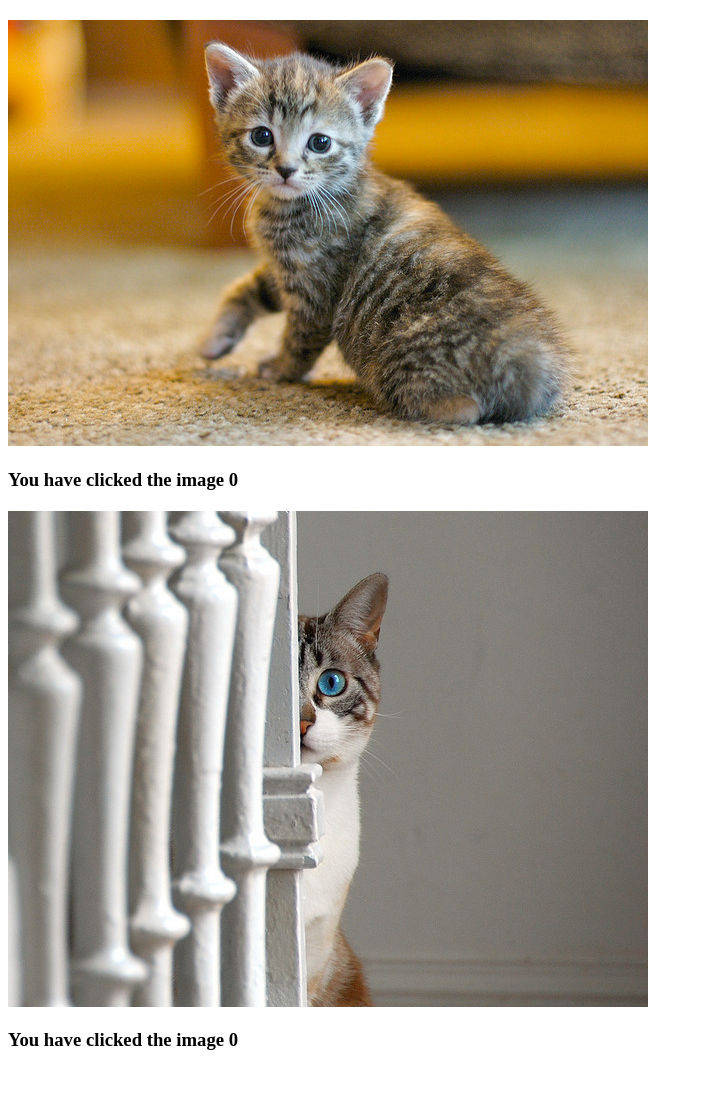
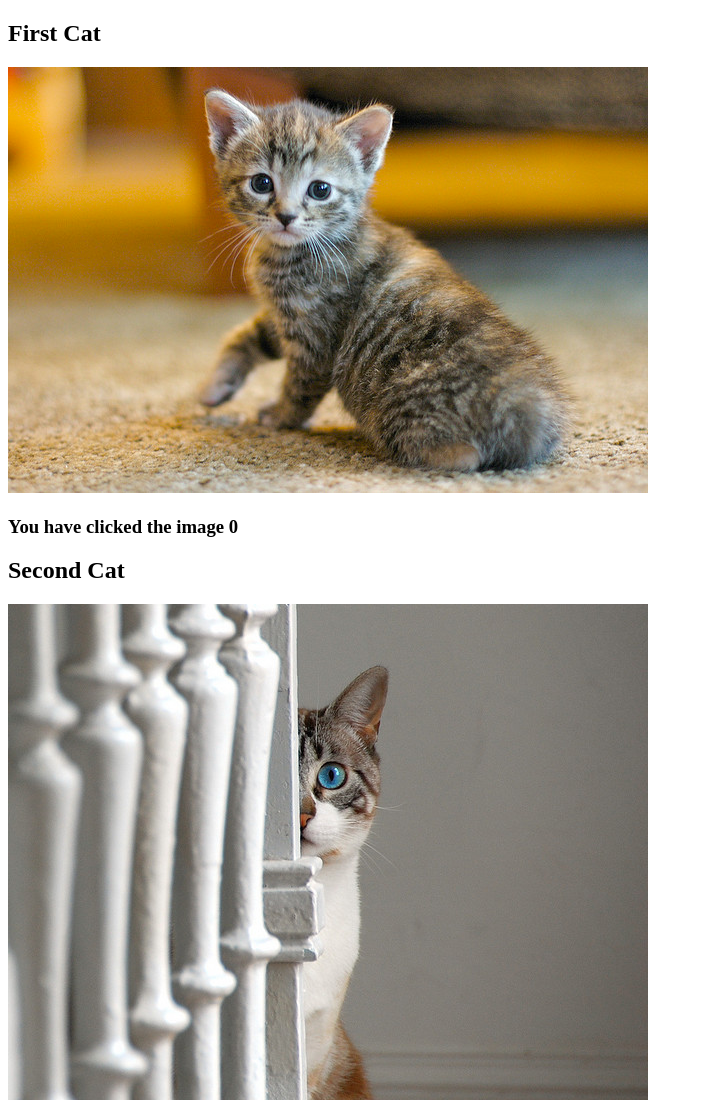
Before and after one commit to marcgiro/cat_clicker, a website: page index.html in a window 1280 px wide. Shown: the top 1100 px of the page, without its empty margins (0-703 px from the left). Before the commit the page ends 1070 px from the top, so only its background shows below. Drawn offline with Linux system fonts and the light colour scheme.

Commit message:
added names of cats in html

```diff
--- a/index.html
+++ b/index.html
@@ -9,10 +9,10 @@
     <title>Cat Clicker</title>
   </head>
   <body>
-    <h2 id="First cat title"></h2>
+    <h2 id="First cat title">First Cat</h2>
     <img id="First cat image" src="/images/cat.jpg" alt="Cute cat image" />
     <h3>You have clicked the image <span id="Counter first cat">0</span></h3>
-    <h2 id="Second cat title"></h2>
+    <h2 id="Second cat title">Second Cat</h2>
     <img id="Second cat image" src="/images/cat2.jpg" alt="Cute cat image 2" />
     <h3>You have clicked the image <span id="Counter second cat">0</span></h3>
   </body>
```
